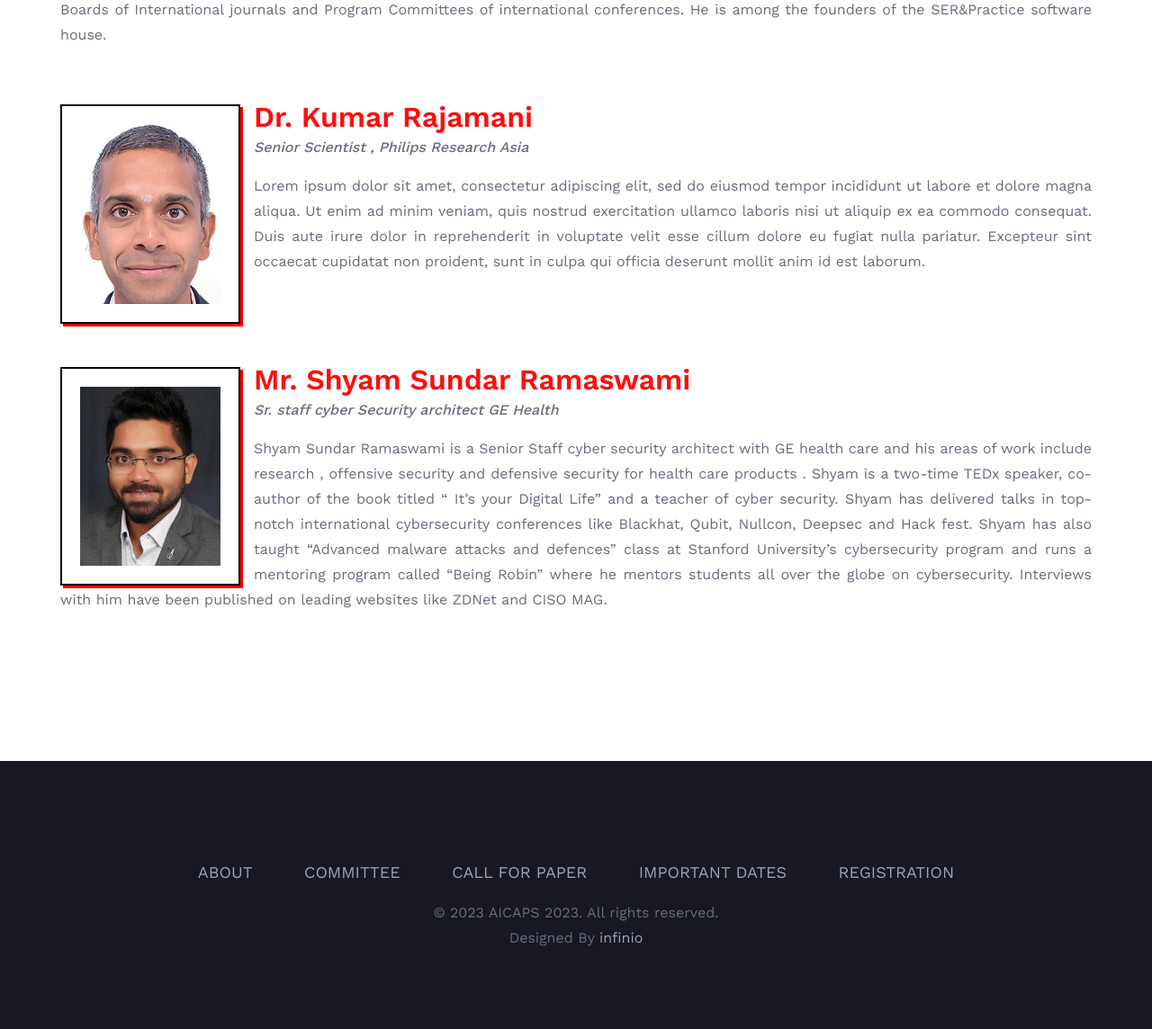
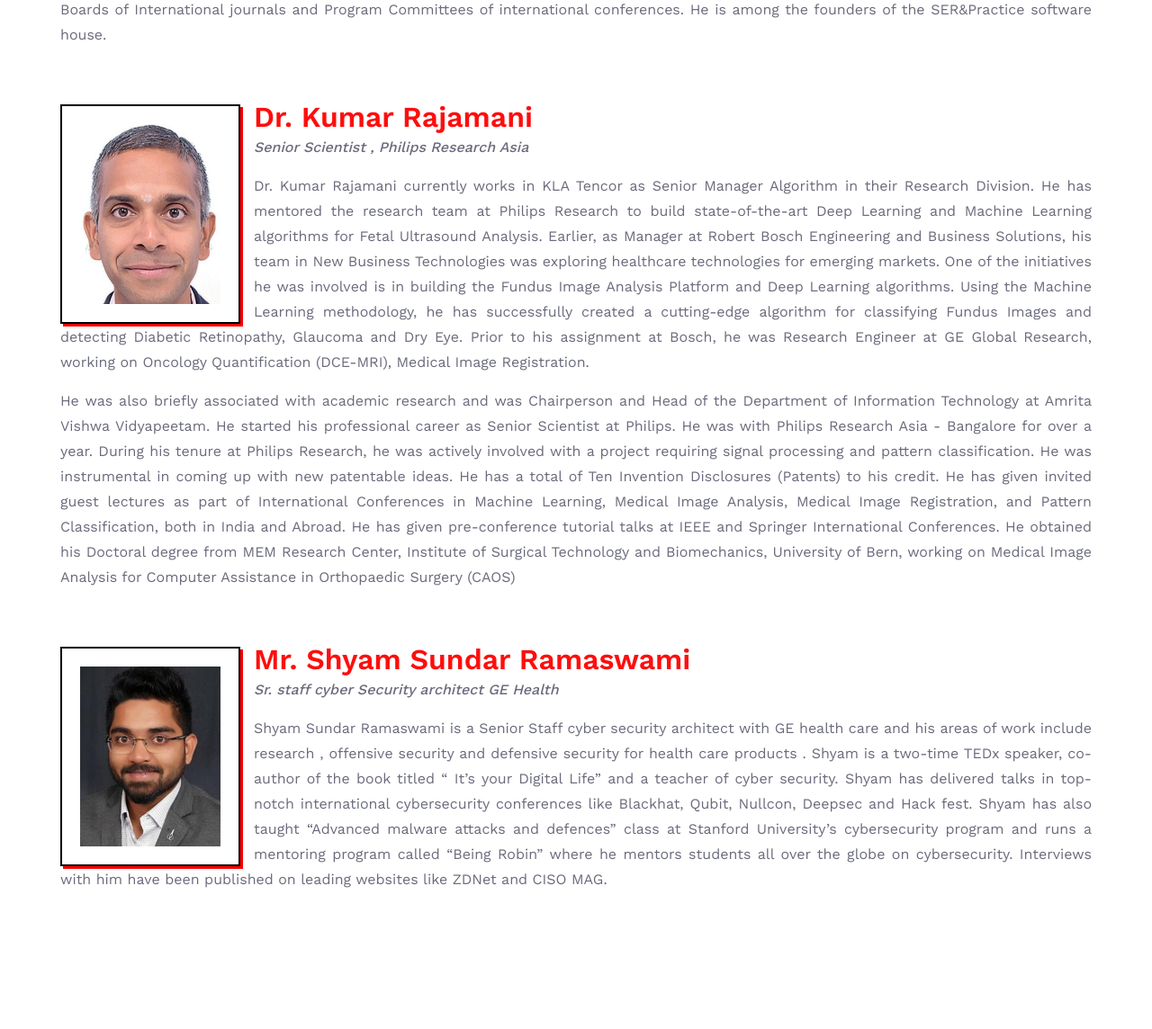
Before and after one commit to jibinntcr/AICAPS_V2, a PHP site: page /speakers.html in a window 1280 px wide. Shown: the part 1224-2368 px from the top of the page at 90% size. Run offline with PHP 8.4, Linux system fonts and the light colour scheme; some libraries are stand-ins or nearby versions.

Commit message:
Speakers added

```diff
--- a/call-for-paper.html
+++ b/call-for-paper.html
@@ -72,7 +72,7 @@
                 >About</a
               >
               <a href="committee.html" class="nav-item nav-link">Committee</a>
-              <a href="#" class="nav-item nav-link">Speakers</a>
+              <a href="speakers.html" class="nav-item nav-link">Speakers</a>
               <a href="call-for-paper.html" class="nav-item nav-link"
                 >Call For Paper</a
               >
--- a/committee.html
+++ b/committee.html
@@ -73,7 +73,7 @@
                 >About</a
               >
               <a href="committee.html" class="nav-item nav-link">Committee</a>
-              <a href="#" class="nav-item nav-link">Speakers</a>
+              <a href="speakers.html" class="nav-item nav-link">Speakers</a>
               <a href="call-for-paper.html" class="nav-item nav-link"
                 >Call For Paper</a
               >
--- a/registration.php
+++ b/registration.php
@@ -54,7 +54,7 @@
                     <div class="navbar-nav ms-auto">
                         <a href="index.html#about" class="nav-item nav-link active">About</a>
                         <a href="committee.html" class="nav-item nav-link">Committee</a>
-                        <a href="#" class="nav-item nav-link">Speakers</a>
+                        <a href="speakers.html" class="nav-item nav-link">Speakers</a>
                         <a href="call-for-paper.html" class="nav-item nav-link">Call For Paper</a>
                         <a href="index.html#imp_dates" class="nav-item nav-link">Important Dates</a>
                         <a href="registration.php" class="nav-item nav-link">Registration</a>
--- a/speakers.html
+++ b/speakers.html
@@ -209,13 +209,40 @@
               </span>
             </p>
             <p class="justify-para">
-              Lorem ipsum dolor sit amet, consectetur adipiscing elit, sed do
-              eiusmod tempor incididunt ut labore et dolore magna aliqua. Ut
-              enim ad minim veniam, quis nostrud exercitation ullamco laboris
-              nisi ut aliquip ex ea commodo consequat. Duis aute irure dolor in
-              reprehenderit in voluptate velit esse cillum dolore eu fugiat
-              nulla pariatur. Excepteur sint occaecat cupidatat non proident,
-              sunt in culpa qui officia deserunt mollit anim id est laborum.
+              Dr. Kumar Rajamani currently works in KLA Tencor as Senior Manager
+              Algorithm in their Research Division. He has mentored the research
+              team at Philips Research to build state-of-the-art Deep Learning
+              and Machine Learning algorithms for Fetal Ultrasound Analysis.
+              Earlier, as Manager at Robert Bosch Engineering and Business
+              Solutions, his team in New Business Technologies was exploring
+              healthcare technologies for emerging markets. One of the
+              initiatives he was involved is in building the Fundus Image
+              Analysis Platform and Deep Learning algorithms. Using the Machine
+              Learning methodology, he has successfully created a cutting-edge
+              algorithm for classifying Fundus Images and detecting Diabetic
+              Retinopathy, Glaucoma and Dry Eye. Prior to his assignment at
+              Bosch, he was Research Engineer at GE Global Research, working on
+              Oncology Quantification (DCE-MRI), Medical Image Registration.
+            </p>
+
+            <p class="justify-para">
+              He was also briefly associated with academic research and was
+              Chairperson and Head of the Department of Information Technology
+              at Amrita Vishwa Vidyapeetam. He started his professional career
+              as Senior Scientist at Philips. He was with Philips Research Asia
+              - Bangalore for over a year. During his tenure at Philips
+              Research, he was actively involved with a project requiring signal
+              processing and pattern classification. He was instrumental in
+              coming up with new patentable ideas. He has a total of Ten
+              Invention Disclosures (Patents) to his credit. He has given
+              invited guest lectures as part of International Conferences in
+              Machine Learning, Medical Image Analysis, Medical Image
+              Registration, and Pattern Classification, both in India and
+              Abroad. He has given pre-conference tutorial talks at IEEE and
+              Springer International Conferences. He obtained his Doctoral
+              degree from MEM Research Center, Institute of Surgical Technology
+              and Biomechanics, University of Bern, working on Medical Image
+              Analysis for Computer Assistance in Orthopaedic Surgery (CAOS)
             </p>
           </div>
 
```
